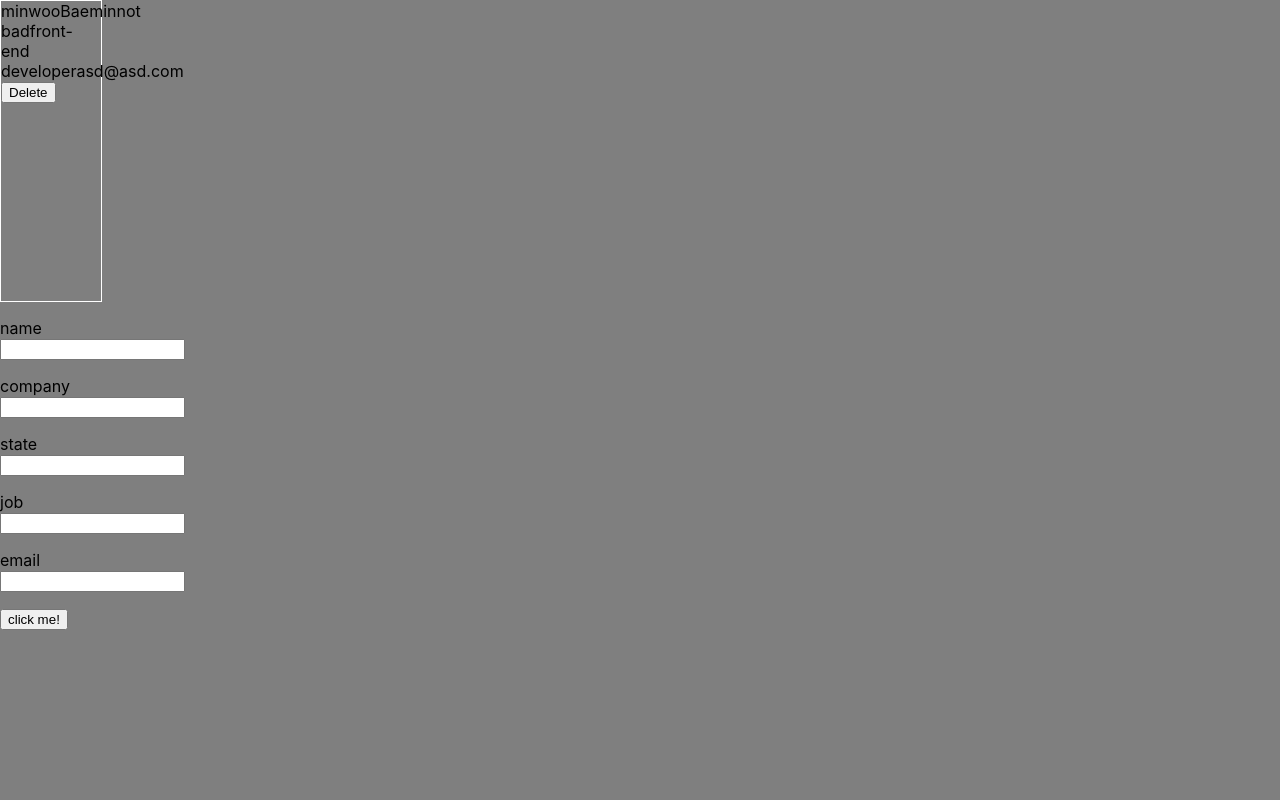
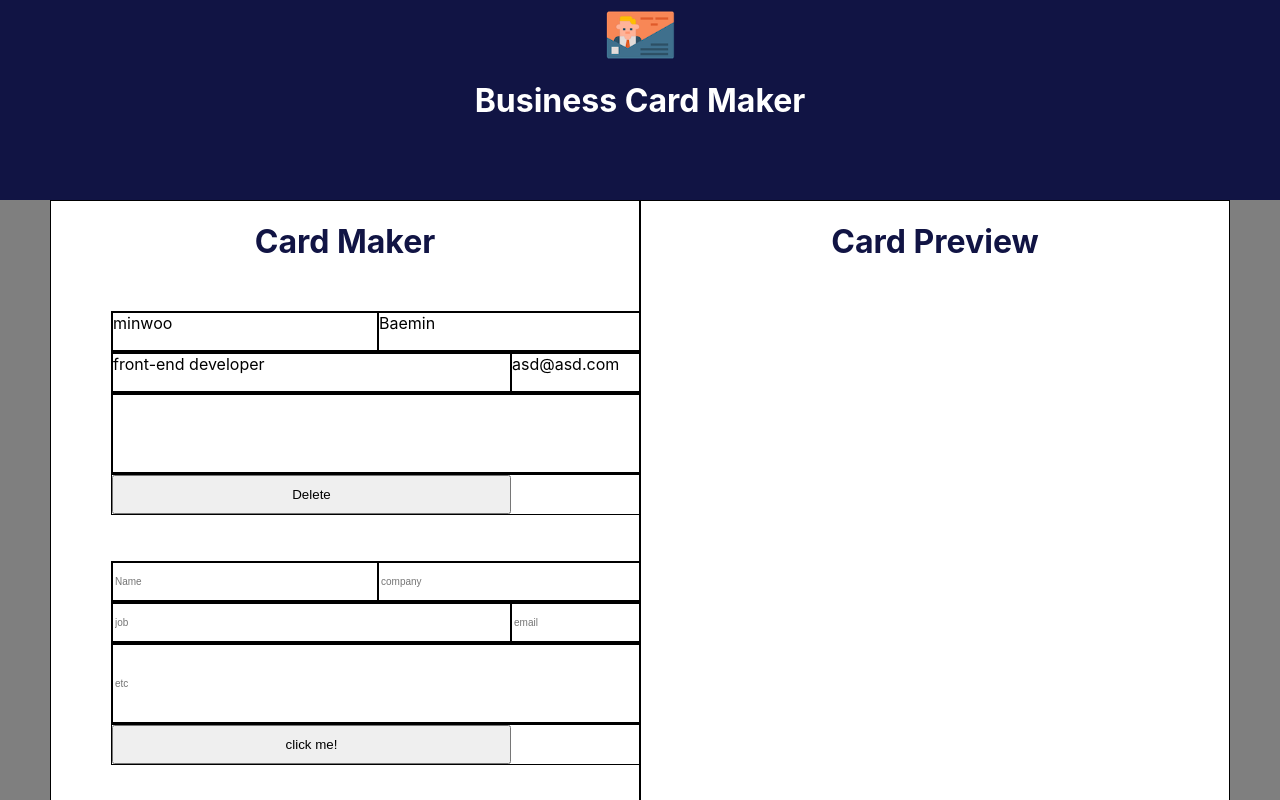
Before and after one commit to DevMinwoo-Jung/React, a React (Create React App) app in the folder card-maker/: page /cards in a window 1280 px wide. Built offline with nearby package versions, Linux system fonts and the light colour scheme.

Commit message:
CSS..Ing

```diff
--- a/card-maker/src/app.jsx
+++ b/card-maker/src/app.jsx
@@ -60,7 +60,7 @@ firebase.auth()
 
 function App() {
   return (
-          <Login onProvider={googleLogin}/>
+    <Login onProvider={googleLogin}/>
   );
 }
 
--- a/card-maker/src/components/card/card.jsx
+++ b/card-maker/src/components/card/card.jsx
@@ -8,16 +8,25 @@ const handleDeleteCard = () => {
   onDelete(card);
 }
 
-const {name, company, state, job, email} = card;
+const {name, company, state, job, email, etc} = card;
   return (
     <div className={styles.cards}>
       <div className={styles.card}>
+        <div className={styles.firstLine}>
           <span>{name}</span>
           <span>{company}</span>
           <span>{state}</span>
+        </div>
+        <div className={styles.secondLine}>
           <span>{job}</span>
           <span>{email}</span>
-      <button onClick={handleDeleteCard}>Delete</button>
+        </div>
+        <div className={styles.thirdLine}>
+          <span>{etc}</span>
+        </div>
+        <div className={styles.fourthLine}>
+          <button className={styles.deleteBtn} onClick={handleDeleteCard}>Delete</button>
+        </div>
       </div>
     </div>
 
--- a/card-maker/src/components/card/card.module.css
+++ b/card-maker/src/components/card/card.module.css
@@ -1,9 +1,65 @@
-.card {
-  border: 1px solid white;
-  width: 100px;
-  height: 300px;
+:root {
+  --inner-div-border: 0.5px solid black;
 }
 
 .cards {
+  display: block;
+  margin: 50px 20px 30px 50px;
+}
+
+.card {
+  width: 800px;
+  height: 200px;
+  background-color: white;
+  margin: 10px 10px 10px 10px;
+  display: block;
+}
+
+.firstLine {
+  border: var(--inner-div-border);
+  height: 39px;
   display: flex;
 }
+
+.firstLine > span {
+  border: var(--inner-div-border);
+  flex: 1;
+}
+
+.secondLine {
+  border: var(--inner-div-border);
+  height: 39px;
+  display: flex;
+}
+
+.secondLine > span {
+  border: var(--inner-div-border);
+  flex: 1;
+}
+
+.thirdLine {
+  border: var(--inner-div-border);
+  height: 79px;
+  display: flex;
+}
+
+.thirdLine > span {
+  border: var(--inner-div-border);
+  flex: 1;
+}
+
+.fourthLine {
+  border: var(--inner-div-border);
+  height: 39px;
+  display: flex;
+}
+
+.fourthLine > span {
+  border: var(--inner-div-border);
+  flex: 1;
+}
+
+.deleteBtn {
+  width: 50%;
+  height: 100%;
+}
--- a/card-maker/src/components/card_add_form/card_add_form.jsx
+++ b/card-maker/src/components/card_add_form/card_add_form.jsx
@@ -7,6 +7,7 @@ const CardAddForm = ({onAdd}) => {
   const stateRef =  React.createRef();
   const jobRef =  React.createRef();
   const emailRef =  React.createRef();
+  const etcRef =  React.createRef();
 
 
 const handleAddCard = card =>{
@@ -20,20 +21,41 @@ const onSubmit = (event) => {
   const state = stateRef.current.value;
   const job = jobRef.current.value;
   const email = emailRef.current.value;
+  const etc = etcRef.current.value;
   const id = Date.now();
-  const card = {name, company, state, job, email, id};
+  const card = {name, company, state, job, email, etc, id};
   handleAddCard(card);
+
+  nameRef.current.value = '';
+  companyRef.current.value = '';
+  stateRef.current.value = '';
+  jobRef.current.value = '';
+  emailRef.current.value = '';
+  etcRef.current.value = '';
 
 }
   return (
-    <form onSubmit={onSubmit} className={styles.addForm}>
-        <p>name<input ref={nameRef}/></p>
-        <p>company<input ref={companyRef}/></p>
-        <p>state<input ref={stateRef}/></p>
-        <p>job<input ref={jobRef}/></p>
-        <p>email<input ref={emailRef}/></p>
-        <button>click me!</button>
-    </form>
+    <div className={styles.inputCards}>
+      <div className={styles.inputCard}>
+        <form onSubmit={onSubmit} className={styles.addForm}>
+          <div className={styles.firstLine}>
+            <input ref={nameRef} placeholder="Name"/>
+            <input ref={companyRef} placeholder="company"/>
+            <input ref={stateRef} placeholder="state"/>
+          </div>
+          <div className={styles.secondLine}>
+            <input ref={jobRef} placeholder="job"/>
+            <input ref={emailRef} placeholder="email"/>
+          </div>
+          <div className={styles.thirdLine}>
+            <input ref={etcRef} placeholder="etc"/>
+          </div>
+          <div className={styles.fourthLine}>
+            <button className={styles.addBtn}>click me!</button>
+          </div>
+        </form>
+      </div>
+    </div>
   );
 };
 
--- a/card-maker/src/components/card_add_form/card_add_form.module.css
+++ b/card-maker/src/components/card_add_form/card_add_form.module.css
@@ -1,4 +1,71 @@
-.addForm {
-  width: 200px;
+:root {
+  --inner-div-border: 0.5px solid black;
+}
+
+.inputCards {
+  display: block;
+  margin: 50px 20px 30px 50px;
+}
+
+.inputCard {
+  width: 800px;
   height: 200px;
+  background-color: white;
+  margin: 10px 10px 10px 10px;
+  display: block;
 }
+
+.firstLine {
+  border: var(--inner-div-border);
+  height: 39px;
+  display: flex;
+}
+
+.firstLine > input {
+  border: var(--inner-div-border);
+  width: 100%;
+  flex: 1;
+}
+
+.secondLine {
+  border: var(--inner-div-border);
+  height: 39px;
+  display: flex;
+}
+
+.secondLine > input {
+  border: var(--inner-div-border);
+  flex: 1;
+}
+
+.thirdLine {
+  border: var(--inner-div-border);
+  height: 79px;
+  display: flex;
+}
+
+.thirdLine > input {
+  border: var(--inner-div-border);
+  flex: 1;
+}
+
+.fourthLine {
+  border: var(--inner-div-border);
+  height: 39px;
+  display: flex;
+}
+
+.fourthLine > input {
+  border: var(--inner-div-border);
+  flex: 1;
+}
+
+.addBtn {
+  width: 50%;
+  height: 100%;
+}
+
+input {
+  border: none;
+  font-size: 10px;
+}
--- a/card-maker/src/components/card_and_profile/card_and_profile.jsx
+++ b/card-maker/src/components/card_and_profile/card_and_profile.jsx
@@ -2,6 +2,8 @@ import React, { Component } from 'react';
 import Profile from '../profile/profile';
 import Card from '../card/card';
 import CardAddForm from '../card_add_form/card_add_form';
+import styles from './card_and_profile.module.css'
+import Header from '../header/header';
 
 
 class CardAndProfile extends Component {
@@ -14,11 +16,12 @@ class CardAndProfile extends Component {
     ],
   };
   handleAddCard = card => {
-    if((card.name || card.email) === null || undefined || ""){
+    console.log(card.name);
+    if(card.name === null || undefined || ""){
       alert("이름과 이메일은 반드시 적어야합니다.");
       return;
     } else {
-      const cards = [...this.state.cards, {name: card.name, company: card.company, state: card.state, job: card.job, email: card.email, id: card.id}]
+      const cards = [...this.state.cards, {name: card.name, company: card.company, state: card.state, job: card.job, email: card.email, etc: card.etc ,id: card.id}]
       this.setState({cards});
     }
 
@@ -32,13 +35,21 @@ class CardAndProfile extends Component {
 
   render() {
     return (
-      <div>
-        {this.state.cards.map(card => (
-          <Card key={Math.random()} card={card} onDelete={this.handleDeleteCard}/>
-        ))}
-        <CardAddForm onAdd={this.handleAddCard}/>
-        <Profile profile={this.state.profile}/>
+    <>
+      <Header/>
+      <div className={styles.Card_And_Profile}>
+        <div className={styles.card__section}>
+          <h1>Card Maker</h1>
+          {this.state.cards.map(card => (
+            <Card key={Math.random()} card={card} onDelete={this.handleDeleteCard}/>
+          ))}
+          <CardAddForm onAdd={this.handleAddCard}/>
+        </div>
+        <div className={styles.profile__section}>
+          <Profile profile={this.state.profile}/>
+        </div>
       </div>
+    </>
     );
   }
 }
--- a/card-maker/src/components/card_and_profile/card_and_profile.module.css
+++ b/card-maker/src/components/card_and_profile/card_and_profile.module.css
@@ -0,0 +1,30 @@
+.card__section {
+  scroll-behavior: smooth;
+  width: 50%;
+  height: 750px;
+  border: 1px solid black;
+  overflow-y: auto;
+  max-height: 750px;
+  background-color: white;
+  margin: 0px 0px 0px 50px;
+}
+
+.profile__section {
+  scroll-behavior: smooth;
+  width: 50%;
+  height: 750px;
+  border: 1px solid black;
+  overflow-y: auto;
+  max-height: 750px;
+  background-color: white;
+  margin: 0px 50px 0px 0px;
+}
+
+.Card_And_Profile {
+  display: flex;
+}
+
+h1 {
+  text-align: center;
+  color: rgb(17, 20, 68);
+}
--- /dev/null
+++ b/card-maker/src/components/header/header.jsx
@@ -0,0 +1,12 @@
+import React, { memo } from 'react';
+import styles from './header.module.css'
+
+const Header = memo(() => {
+  return (
+    <div className={styles.topAndBottom}>
+      <img className={styles.logo} src="/images/logo.png" alt="" />
+      <h1 className={styles.header}>Business Card Maker</h1>
+    </div>
+  );
+});
+export default Header;
--- /dev/null
+++ b/card-maker/src/components/header/header.module.css
@@ -0,0 +1,19 @@
+.topAndBottom {
+  position: relative;
+  background-color: rgb(17, 20, 68);
+  width: 100%;
+  height: 200px;
+}
+
+.logo {
+  width: 70px;
+  height: 50px;
+  display: block;
+  margin-left: auto;
+  margin-right: auto;
+  padding-top: 10px;
+}
+
+.header {
+  color: white;
+}
--- a/card-maker/src/components/login/login.jsx
+++ b/card-maker/src/components/login/login.jsx
@@ -28,7 +28,7 @@ const handleProvider = () => {
       </Route>
       <Route path="/cards">
           <CardAndProfile/>
-        </Route>
+      </Route>
       </Switch>
     </BrowserRouter>
     </>
--- a/card-maker/src/components/login_input/login_input.jsx
+++ b/card-maker/src/components/login_input/login_input.jsx
@@ -1,6 +1,6 @@
 import React from 'react';
 import styles from './login_input.module.css'
-import { BrowserRouter, Link, useHistory} from "react-router-dom";
+import { BrowserRouter, useHistory} from "react-router-dom";
 
 const LoginInput = ({onProvider}) => {
   const history = useHistory();
--- a/card-maker/src/components/profile/profile.jsx
+++ b/card-maker/src/components/profile/profile.jsx
@@ -1,10 +1,15 @@
 import React from 'react';
+import styles from './profile.module.css'
 
 const Profile = () => {
   return (
-    <div>
+    <>
+      <h1>Card Preview</h1>
+      <div>
 
-    </div>
+      </div>
+    </>
+
   );
 };
 
```
Lines whose indentation alone changed are shown as unchanged.
